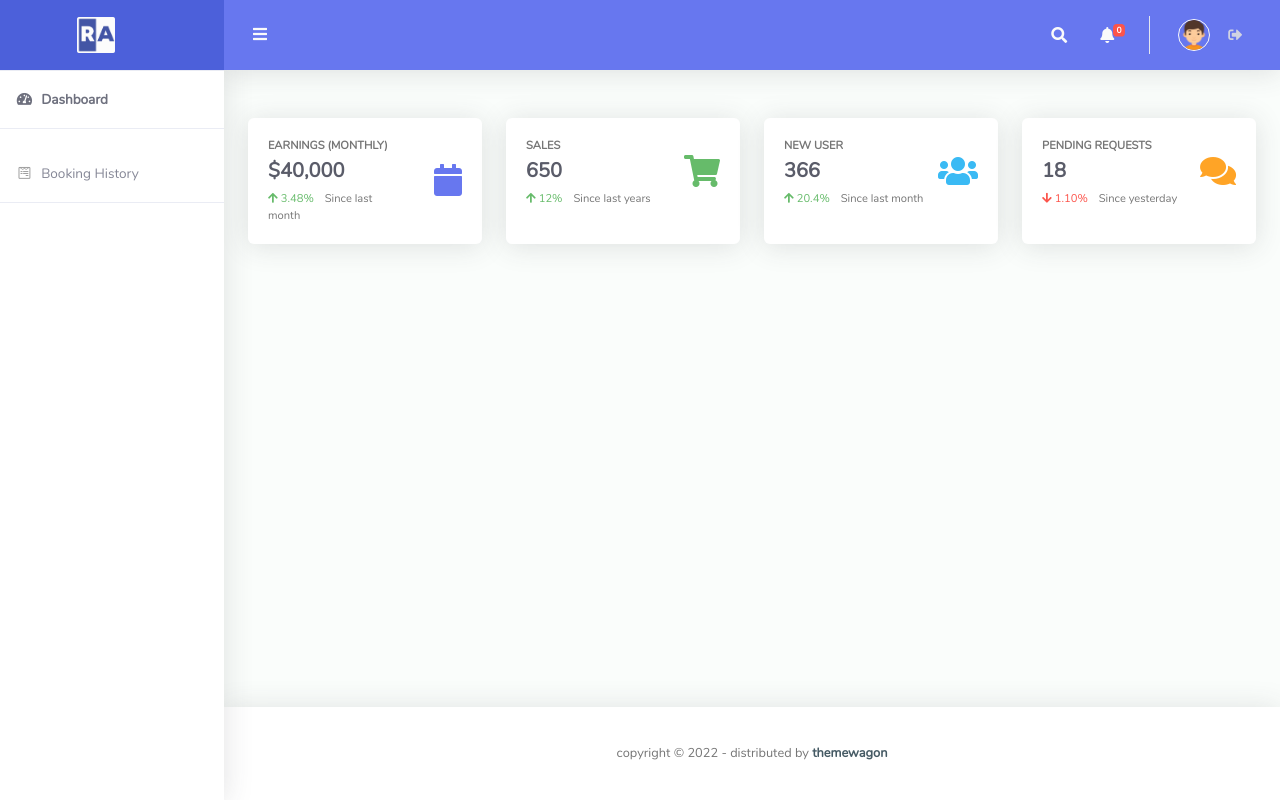
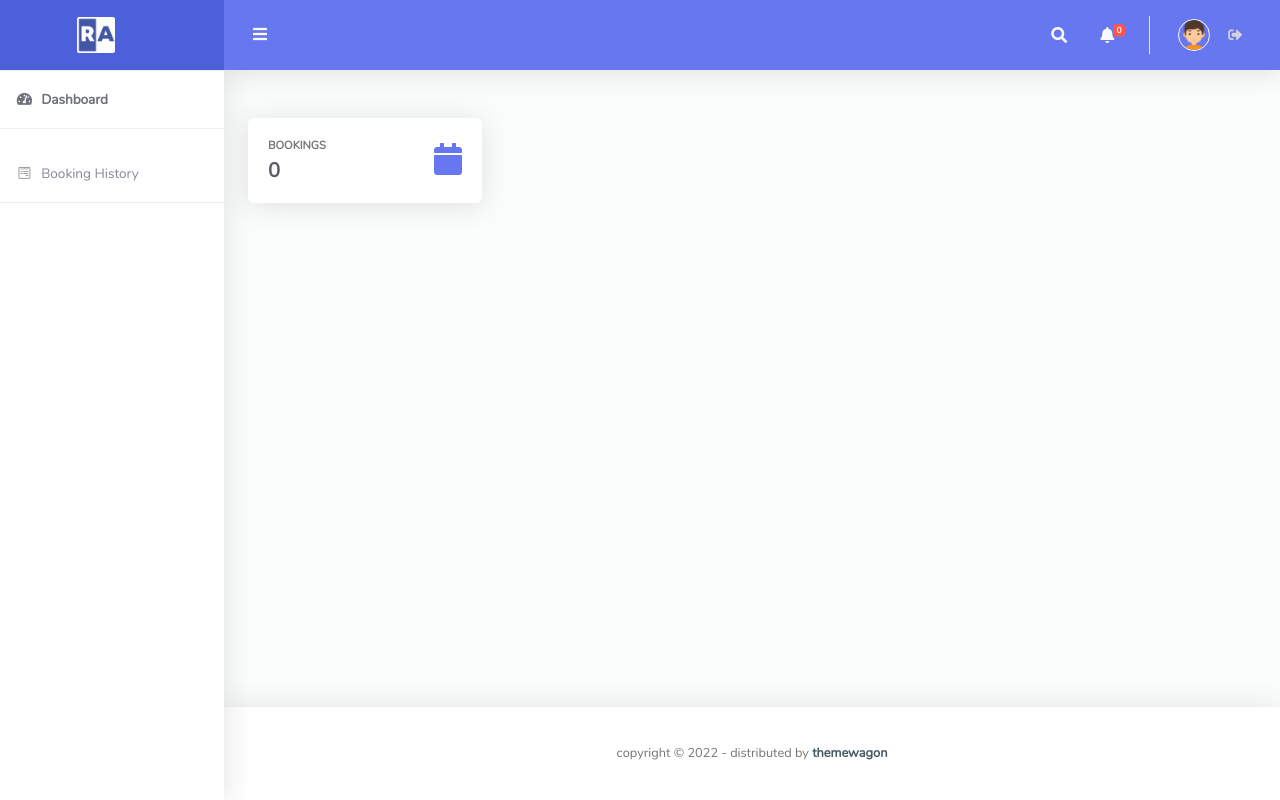
Before and after one commit to jumana2000/eTurfWebsite, a Django app: page /managerapp/managerindex in a window 1280 px wide. Run offline with Django 3.2, Linux system fonts and the light colour scheme; data comes from the database, SQL or seed files in the repository; both versions use the stored data as it was after the commit; some libraries are stand-ins or nearby versions.

Commit message:
Manager booking Index modified

```diff
--- a/managerapp/templates/managerindex.html
+++ b/managerapp/templates/managerindex.html
@@ -234,12 +234,9 @@
                 <div class="card-body">
                   <div class="row align-items-center">
                     <div class="col mr-2">
-                      <div class="text-xs font-weight-bold text-uppercase mb-1">Earnings (Monthly)</div>
-                      <div class="h5 mb-0 font-weight-bold text-gray-800">$40,000</div>
-                      <div class="mt-2 mb-0 text-muted text-xs">
-                        <span class="text-success mr-2"><i class="fa fa-arrow-up"></i> 3.48%</span>
-                        <span>Since last month</span>
-                      </div>
+                      <div class="text-xs font-weight-bold text-uppercase mb-1">Bookings</div>
+                      <div class="h5 mb-0 font-weight-bold text-gray-800">{{bcount}}</div>
+
                     </div>
                     <div class="col-auto">
                       <i class="fas fa-calendar fa-2x text-primary"></i>
@@ -248,72 +245,6 @@
                 </div>
               </div>
             </div>
-            <!-- Earnings (Annual) Card Example -->
-            <div class="col-xl-3 col-md-6 mb-4">
-              <div class="card h-100">
-                <div class="card-body">
-                  <div class="row no-gutters align-items-center">
-                    <div class="col mr-2">
-                      <div class="text-xs font-weight-bold text-uppercase mb-1">Sales</div>
-                      <div class="h5 mb-0 font-weight-bold text-gray-800">650</div>
-                      <div class="mt-2 mb-0 text-muted text-xs">
-                        <span class="text-success mr-2"><i class="fas fa-arrow-up"></i> 12%</span>
-                        <span>Since last years</span>
-                      </div>
-                    </div>
-                    <div class="col-auto">
-                      <i class="fas fa-shopping-cart fa-2x text-success"></i>
-                    </div>
-                  </div>
-                </div>
-              </div>
-            </div>
-            <!-- New User Card Example -->
-            <div class="col-xl-3 col-md-6 mb-4">
-              <div class="card h-100">
-                <div class="card-body">
-                  <div class="row no-gutters align-items-center">
-                    <div class="col mr-2">
-                      <div class="text-xs font-weight-bold text-uppercase mb-1">New User</div>
-                      <div class="h5 mb-0 mr-3 font-weight-bold text-gray-800">366</div>
-                      <div class="mt-2 mb-0 text-muted text-xs">
-                        <span class="text-success mr-2"><i class="fas fa-arrow-up"></i> 20.4%</span>
-                        <span>Since last month</span>
-                      </div>
-                    </div>
-                    <div class="col-auto">
-                      <i class="fas fa-users fa-2x text-info"></i>
-                    </div>
-                  </div>
-                </div>
-              </div>
-            </div>
-            <!-- Pending Requests Card Example -->
-            <div class="col-xl-3 col-md-6 mb-4">
-              <div class="card h-100">
-                <div class="card-body">
-                  <div class="row no-gutters align-items-center">
-                    <div class="col mr-2">
-                      <div class="text-xs font-weight-bold text-uppercase mb-1">Pending Requests</div>
-                      <div class="h5 mb-0 font-weight-bold text-gray-800">18</div>
-                      <div class="mt-2 mb-0 text-muted text-xs">
-                        <span class="text-danger mr-2"><i class="fas fa-arrow-down"></i> 1.10%</span>
-                        <span>Since yesterday</span>
-                      </div>
-                    </div>
-                    <div class="col-auto">
-                      <i class="fas fa-comments fa-2x text-warning"></i>
-                    </div>
-                  </div>
-                </div>
-              </div>
-            </div>
-
-
-            <!-- Invoice Example -->
-
-            <!-- Message From Customer-->
-
 
           </div>
           <!--Row-->
```
Also changed, not shown: admin_eturf/templates/adminlogin.html (+1 -7 lines), managerapp/templates/managerlogin.html (+1 -14 lines), db.sqlite3.
